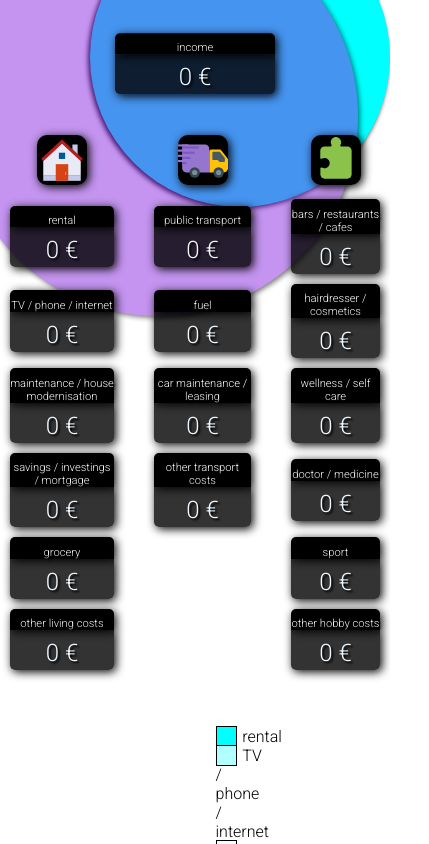
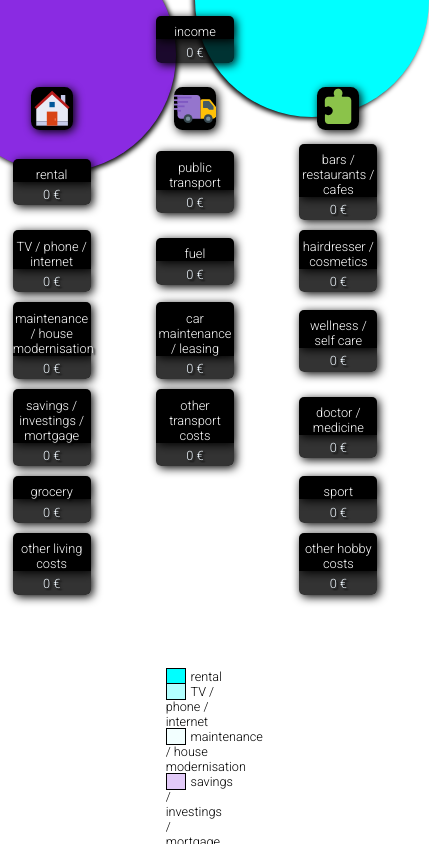
Before and after one commit to Dodkes/budgetchart, a React (Create React App) app: page / in a window 390 px wide. Shown: the top 844 px of the page, 429 px wide, since content can reach past the window. Built offline with nearby package versions, Linux system fonts and the light colour scheme.

Commit message:
Responsive design backup
First update of responsive design

```diff
--- a/src/App.css
+++ b/src/App.css
@@ -3,7 +3,6 @@
   margin: 0;
   box-sizing: border-box;
   font-family: 'Roboto', sans-serif;
-  /* border: 1px solid red; */
 }
 
 input:hover, input:focus{
@@ -13,14 +12,13 @@ input:hover, input:focus{
 .grid-container{
   display: grid;
   grid-template-columns: auto auto auto;
-  padding: 10px;
   gap: 10px 40px;
   width: 100%;
 }
 
 ::placeholder{
   text-align: center;
-  font-size: 1.5rem;
+  font-size: 1vw;
   color: aliceblue;
   text-shadow: 2px 2px 2px black;
 }
@@ -30,60 +28,54 @@ input:hover, input:focus{
   text-shadow: 2px 2px 2px grey;
 }
 
-.salary{
-  font-size: 2rem;
-  width: 10%;
-}
-
-.home-icon{
-  font-size: 3rem;
-}
-
-h1 {
-  text-align: center;
-}
-
 .firstCircle{
   display: none;
   position: absolute;
-  top: -16vh;
-  left: -15vh;
+  top: -16vw;
+  left: -15vw;
   z-index: -1;
-  padding: 500px;
+  padding: 30vw;
   border-radius: 100%;
   background-color: blueviolet;
-
   box-shadow: 2px 2px 5px black;
 }
 
 .secondCircle{
   display: none;
   position: absolute;
-  top: -50vh;
-  right: 0;
+  top: -30vw;
+  right: -10vw;
   z-index: -2;
-  padding: 500px;
+  padding: 30vw;
   border-radius: 100%;
   background-color: aqua;
   box-shadow: -2px 2px 5px black;
 }
 
-input{
+.jqueryContainer{
+  position: absolute;
+  display: none;
   width: 100%;
-  border-radius: 0 0 5px 5px;
-  font-size: 2rem;
-  transition: 250ms;
-  color: white;
-  text-shadow: 2px 2px 2px black;
-  background-color: rgba(0, 0, 0, 0.8);
-  box-shadow: 2px 2px 10px black;
-  outline: none;
+}
+
+.income{
+  width: 100%;
+  margin-bottom: 2vh;
+  position: relative;
+  margin: 1em 0 3em 0;
+}
+
+.income-child{
+  width: 20vw;
+  left: 50%;
+  position: relative;
+  transform: translate(-50%, 0);
 }
 
 .inputName{
   text-align: center;
-  width: 100%;
-  font-size: 1rem;
+  width: 20vw;
+  font-size: 1vw;
   color: white;
   background-color: rgba(0, 0, 0, 1);
   text-shadow: 2px 2px 2px black;
@@ -92,34 +84,30 @@ input{
   padding-top: 1vh;
 }
 
-.jqueryContainer{
-  position: absolute;
-  display: none;
-  margin-top: 1rem;
-}
-
-.income{
-  margin-top: 3rem;
-  position: relative;
-  transform: translate(-50%, -50%);
-  width: 10rem;
-  left: 50%;
-  top: 0;
-}
-
-.salary{
-  width: 100%;
+input{
+  width: 20vw;
+  height: 2vw;
+  float: left;
+  border-radius: 0 0 5px 5px;
+  transition: 250ms;
+  color: white;
+  text-shadow: 2px 2px 2px black;
+  background-color: rgba(0, 0, 0, 0.8);
+  box-shadow: 2px 2px 10px black;
+  outline: none;
+  font-size: 2em;
 }
 
 .home-icon, .puzzle-icon, .transport-icon{
   border-radius: 20%;
   background-color: black;
-  font-size: 50px;
+  font-size: 5vh;
   box-shadow: 2px 2px 10px black;
 }
 
 .grid-item{
   margin: auto;
+  width: 20vw;
 }
 
 .icon-container{
@@ -139,12 +127,15 @@ input::-webkit-inner-spin-button { /*hide number input arrows*/
 
 body{
   background-color: white;
+  overflow-x: hidden;
 }
 
 .legend{
   text-align: left;
   list-style-type: none;
-  width: 200%;
+  padding: 0;
+  width: 100%;
+  font-size: 1.5vh;
 }
 
 span{
@@ -155,7 +146,7 @@ span{
 
 /*SCROLLBAR STYLYNG*/
 ::-webkit-scrollbar {
-  width: 10px;
+  width: 5px;
 }
 
 /* Track */
--- a/src/chart.js
+++ b/src/chart.js
@@ -9,7 +9,6 @@ function DoughnutChart(props){
 
     return(
     <div className={styles.chartContainer}>
-        {/* <h1 className={styles.color}>Doughnut Chart - unanimated</h1> */}
         <div className={styles.chartwidth}>
             <Doughnut data={props.dataLiving} />
                 <ul className='legend'>
@@ -46,16 +45,16 @@ function DoughnutChart(props){
         </div>
         <div className={styles.chartwidth}>
             <Pie data={props.dataSummary} />
-            <ul className='legend'>
-                <li><span className={styles.incomeLabel}>X</span>net income</li>
-                <li><span className={styles.firstLabel}>X</span>total costs</li>
-            </ul>
+                <ul className='legend'>
+                        <li className={styles.junk}>x</li>
+                        <li className={styles.junk}>x</li>
+                        <li className={styles.junk}>x</li>
+                        <li><span className={styles.incomeLabel}>X</span>net income</li>
+                        <li><span className={styles.firstLabel}>X</span>total costs</li>
+                </ul>
         </div>
     </div>
     )
 }
 
 export default DoughnutChart
-
-//OPRAVA ->
-//Nevidno tooltip pretoze chartwidth je prilis mala
--- a/src/chart.module.css
+++ b/src/chart.module.css
@@ -1,18 +1,16 @@
-.color{
-    color: salmon;
-    text-shadow: 2px 2px 2px black;
-}
 
 .chartContainer{
-    margin-top: 2%;
-    width: 100%;
+    margin-top: 1rem;
+    max-width: 100%;
     text-align: center;
 }
 
 .chartwidth{
-    width: 10%;
-    margin: 0 12vh 0 12vh;
+    margin: 0 5em;
+    width: 15%;
     display: inline-block;
+    align-items: center;
+    top: 0;
 }
 
 .firstLabel{
@@ -49,3 +47,7 @@
     background-color: #333333;
     color: #333333;
 }
+
+.junk{
+    visibility: hidden;
+}
--- a/src/input.js
+++ b/src/input.js
@@ -135,16 +135,18 @@ function Input(){
     return(
         <div className="jqueryContainer">
             <div className="income">
-                <InputItem title={livingLabels[6]} myFunc={updateChart} />
+                <div className="income-child">
+                    <InputItem title={livingLabels[6]} myFunc={updateChart} />
+                </div>
             </div>
             <form className="grid-container">
-                <div className="icon-container">
+                <div className="icon-container" title="living costs">
                     <FcHome className="home-icon" />
                 </div>
-                <div className="icon-container">
+                <div className="icon-container" title="transport costs">
                     <FcInTransit className="transport-icon" />
                 </div>
-                <div className="icon-container">
+                <div className="icon-container" title="hobby costs">
                     <FcPuzzle className="puzzle-icon" />
                 </div>
                 <InputItem title={livingLabels[0]} myFunc={updateChart}/>
--- a/src/responsive.css
+++ b/src/responsive.css
@@ -1,129 +1,43 @@
-
-@media (max-width: 1850px){
-    .firstCircle{
-        padding: 400px;
-        top: -15vh;
-        left: -10vh;
-    }
-    .secondCircle{
-        padding: 400px;
-        top: -40vh;
-        right: 0;
-    }
-    input{
-        font-size: 2rem;
-    }
-    .incomeContainer{
-        width: 20%;
-    }
-}
-
 @media (max-width: 1480px){
-    .firstCircle{
-        padding: 350px;
-        top: -13vh;
-        left: -9vh;
-    }
-    .secondCircle{
-        padding: 350px;
-        top: -35vh;
-        right: 0;
-    }
-    .incomeContainer{
-        width: 20%;
+  input {
+    font-size: 2vw;
   }
 }
 
 @media (max-width: 1300px){
-    .firstCircle{
-        padding: 300px;
-        top: -10vh;
-        left: -9vh;
+      input {
+        height: 3vw;
+        font-size: 2vw;
       }
-    .secondCircle{
-        padding: 300px;
-        top: -30vh;
-        right: 0;
+      .inputName {
+        font-size: 1em;
       }
-    .incomeContainer{
-        width: 20%;
+      ::placeholder {
+        font-size: 0.5em;
       }
 }
 
 @media (max-width: 1080px){
-    .firstCircle{
-        padding: 250px;
-        top: -10vh;
-        left: -9vh;
-    }
-    .secondCircle{
-        padding: 250px;
-        top: -25vh;
-        right: 0;
-    }
-    .incomeContainer{
-        width: 20%;
-    }
+
 }
 
 @media (max-width: 900px){
-    .inputName{
-        font-size: 0.7rem;
+    ::placeholder {
+        font-size: 0.8em;
+      }
+    .inputName {
+        font-size: 0.8em;
       }
 
-    .firstCircle{
-        padding: 200px;
-        top: -10vh;
-        left: -9vh;
-    }
-    .secondCircle{
-        padding: 200px;
-        top: -20vh;
-        right: 0;
-    }
-    .incomeContainer{
-        width: 20%;
-    }
 }
 
 @media (max-width: 720px){
-    .firstCircle{
-        padding: 150px;
-        top: -10vh;
-        left: -9vh;
-    }
-    .secondCircle{
-        padding: 150px;
-        top: -12vh;
-        right: 0;
-    }
-    .incomeContainer{
-        width: 20%;
-    }
+
 }
 
 @media (max-width: 600px){
-    .firstCircle{
-        padding: 200px;
-        top: -10vh;
-        left: -5vh;
-        opacity: 0.5;
-
-    }
-    .secondCircle{
-        padding: 150px;
-        top: -11vh;
-        right: 0;
-    }
-    .incomeContainer{
-        width: 20%;
+    input {
+        height: 6vw;
+        font-size: 1em;
       }
 }
-
-@media (max-width: 480px){
-
-}
-
-@media (max-width: 320px){
-
-}
```
Lines whose indentation alone changed are shown as unchanged.
